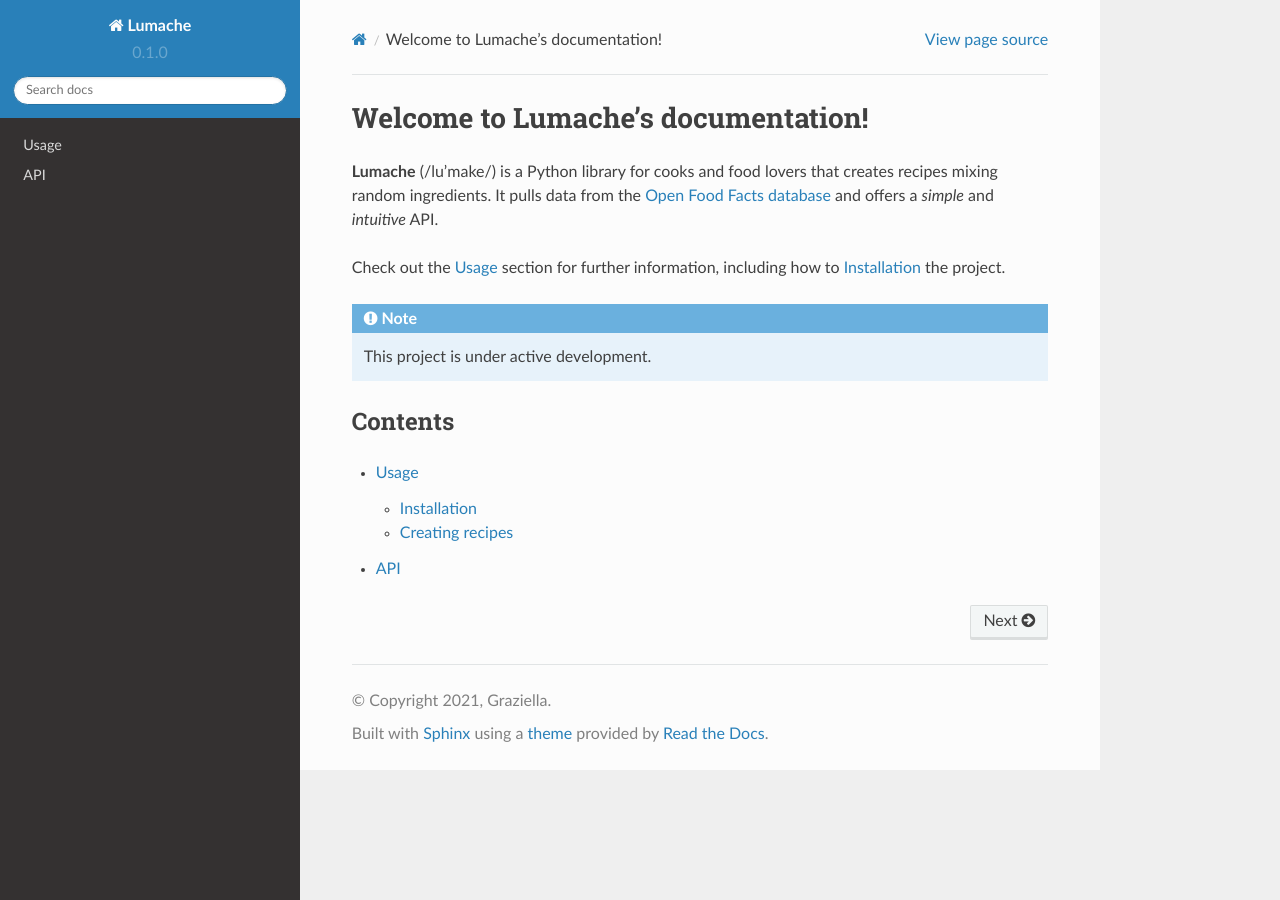
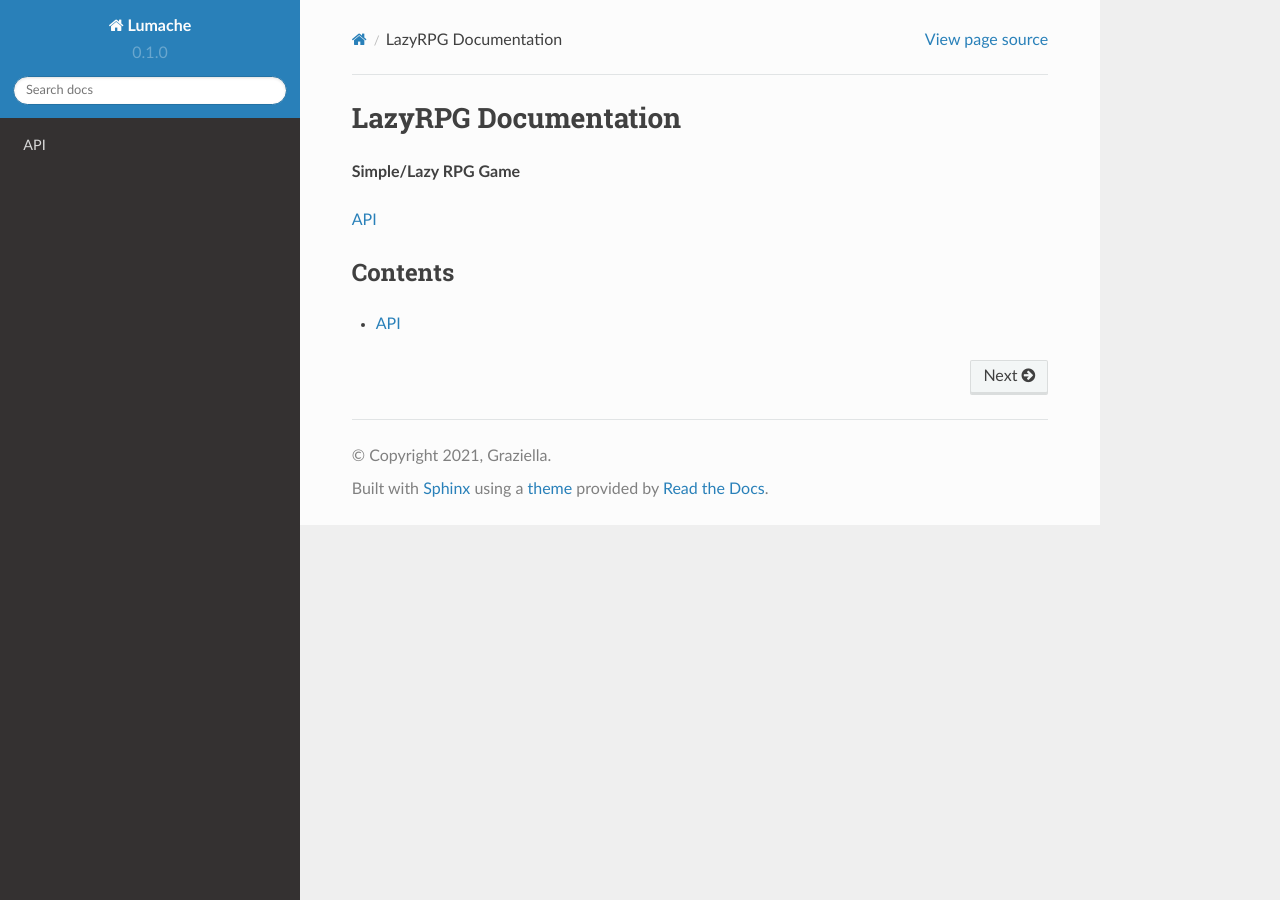
Before and after one commit to penggrin12/rtd-lazyrpg, a Sphinx documentation site: the page built from docs/source/index.rst, in a window 1280 px wide. Built offline with Sphinx 7.4.7 and the Read the Docs theme 2.0.0, drawn with Linux system fonts in a browser that asks for light colours.

Commit message:
Update index.rst

```diff
--- a/docs/source/index.rst
+++ b/docs/source/index.rst
@@ -1,22 +1,13 @@
-Welcome to Lumache's documentation!
+LazyRPG Documentation
 ===================================
 
-**Lumache** (/lu'make/) is a Python library for cooks and food lovers
-that creates recipes mixing random ingredients.
-It pulls data from the `Open Food Facts database <https://world.openfoodfacts.org/>`_
-and offers a *simple* and *intuitive* API.
+**Simple/Lazy RPG Game**
 
-Check out the :doc:`usage` section for further information, including
-how to :ref:`installation` the project.
-
-.. note::
-
-   This project is under active development.
+:doc:`api`
 
 Contents
 --------
 
 .. toctree::
 
-   usage
    api
```
